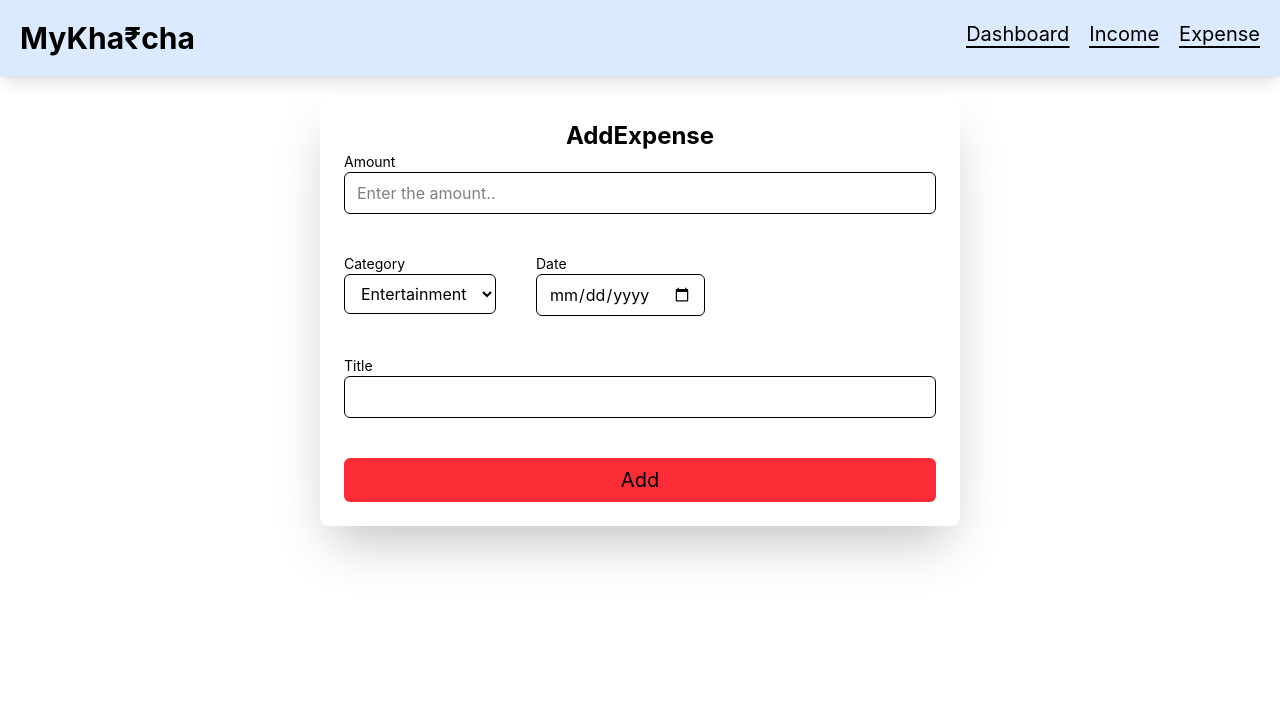
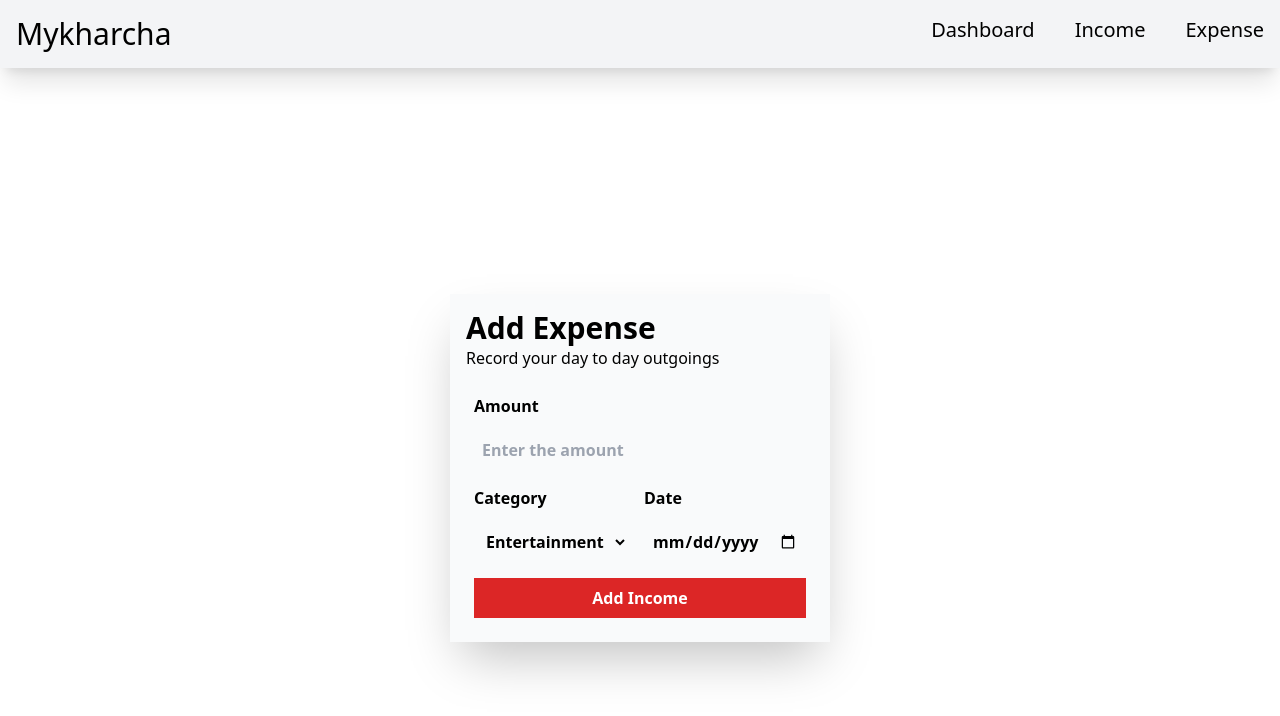
Before and after one commit to Nirbhaykumarstp/Money-tracker, a website: page addexpense.html in a window 1280 px wide. Drawn offline with nearby package versions, Linux system fonts and the light colour scheme; files that its build step writes are made by us from their sources.

Commit message:
New changes done in addexpense form

```diff
--- a/addexpense.html
+++ b/addexpense.html
@@ -1,85 +1,57 @@
 <!DOCTYPE html>
 <html lang='en'>
-
 <head>
     <meta charset='utf-8'>
     <meta name='viewport' content='width=device-width, initial-scale=1'>
-    <title>AddExpense</title>
-    <link rel='stylesheet' href='./src/output.css'>
+    <title>Add Expense</title>
+    <script src="https://cdn.tailwindcss.com"></script>
+    <link rel='stylesheet' href='main.css'>
 </head>
-
 <body>
-    <header class="w-full py-5 shadow-lg bg-blue-100">
-        <nav class="w-full">
-            <ul class="flex  justify-between flex-row-reverse">
-                <div class="flex flex-row justify-center gap-5 text-xl px-5">
-                    <li class="underline underline-offset-3"><a href="dashboard.html">Dashboard</a></li>
-                    <li class="underline underline-offset-3"><a href="income.html">Income</a></li>
-                    <li class="underline underline-offset-3"><a href="expense.html">Expense</a></li>
-                </div>
-                <div class="px-5">
-                    <h1 class="text-3xl font-bold text-center">MyKha₹cha</h1>
-                </div>
+    <header class="flex flex-row justify-between bg-gray-100 p-4 shadow-xl">
+        <h1 class="text-3xl">Mykharcha</h1>
+        <nav>
+            <ul class="flex flex-row gap-10 justify-center">
+                <li class="text-xl hover:underline underline-offset-8 hover:text-gray-950"><a
+                        href="Dashboard.html">Dashboard</a></li>
+                <li class="text-xl hover:underline underline-offset-8  hover:text-gray-950"><a
+                        href="Income.html">Income</a></li>
+                <li class="text-xl hover:underline underline-offset-8  hover:text-gray-950"><a
+                        href="Expense.html">Expense</a></li>
             </ul>
         </nav>
     </header>
-    <main class="py-5">
-        <div class="w-full max-w-md  p-6 rounded-lg shadow-2xl shadow-black sm:w-1/2 sm:m-auto lg:m-auto">
-            <h1 class="text-2xl font-bold text-center mb-6">
-                AddExpense
-            </h1>
-
-            <form class="flex flex-col gap-10">
-
-                <div class="mb-4">
-                    <label for="amount" class="block text-sm font-medium text-gray-700 mb-1">
-                        Amount
-                    </label>
-
-                    <input type="number" id="amount" name="amount" placeholder="Enter the amount.." class="w-full px-3 py-2 border border-gray-300 rounded-md
-                           focus:outline-none focus:ring-2 focus:ring-blue-500">
+    <main class="flex min-h-screen">
+        <div class="m-auto p-4 bg-gray-50 shadow-2xl">
+            <h1 class="text-3xl font-semibold">Add Expense</h1>
+            <p>Record your day to day outgoings</p>
+            <form action="" class="flex flex-col gap-4 p-2 mt-4 font-semibold">
+                <div class="flex flex-col gap-3">
+                    <label for="amount">Amount</label>
+                    <input type="number" placeholder="Enter the amount" class="p-2">
                 </div>
-
-
-                <div class="mb-4 flex flex-row gap-10">
-                    <div class="mb-4">
-                        <label for="category" class="block text-sm font-medium text-gray-700 mb-0">
-                            Category
-                        </label>
-                        <select name="category" id="category" class="w-full max-w-md px-3 py-2  border border-gray-300 rounded-md
-                           focus:outline-none focus:ring-2>
+                <div class="flex flex-row justify-between gap-4">
+                    <div class="flex flex-col gap-3">
+                        <label for="category">Category</label>
+                        <select name="category" id="" class="p-2">
+                            <option value="Entertainment">Entertainment</option>
                             <option value="Food">Food</option>
-                            <option value="Entertainment">Entertainment</option>
                             <option value="Travel">Travel</option>
                             <option value="Stay">Stay</option>
                             <option value="Medicine">Medicine</option>
                             <option value="Shopping">Shopping</option>
                         </select>
                     </div>
-                    <div class="mb-4">
-                        <label for="date" class="block text-sm font-medium text-gray-700 mb-1">
-                            Date
-                        </label>
-
-                        <input type="date" id="date" name="date" placeholder="Enter the date" class="w-full px-3 py-2 border border-gray-300 rounded-md
-                           focus:outline-none focus:ring-2 focus:ring-blue-500">
+                    <div class="flex flex-col gap-3">
+                        <label for="date">Date</label>
+                        <input type="date" class="p-2">
                     </div>
                 </div>
-
-                <div class="mb-4">
-                    <label for="title" class="block text-sm font-medium text-gray-700 mb-1">
-                        Title
-                    </label>
-                    <input type="text" class="w-full px-3 py-2 border border-gray-300 rounded-md
-                           focus:outline-none focus:ring-2 focus:ring-blue-500">
+                <div class="text-center">
+                    <button class="p-2 bg-red-600 text-white w-full">Add Income</button>
                 </div>
-                <button type="submit" class="w-full text-xl bg-red-500 text-black py-2 rounded-md
-                     transition duration-300">
-                    Add
-                </button>
             </form>
         </div>
     </main>
 </body>
-
 </html>
```
